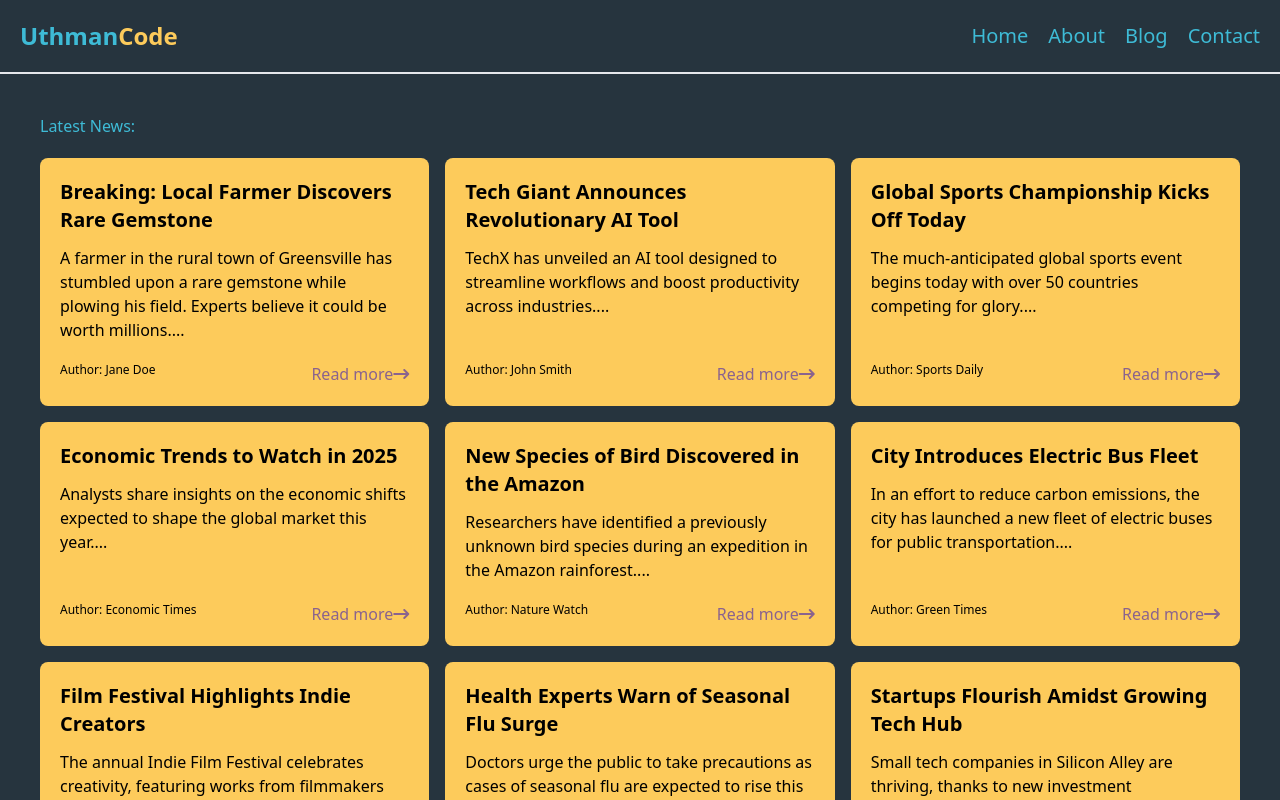
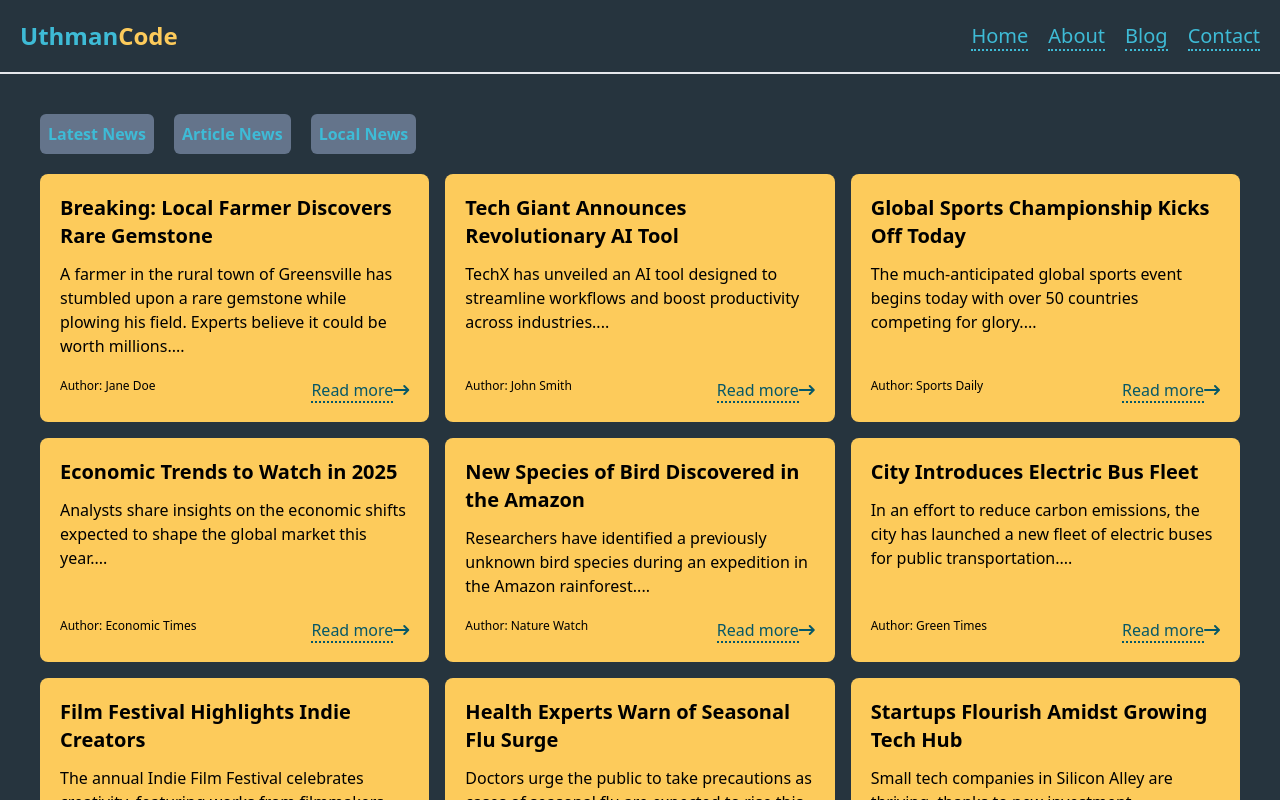
Before and after one commit to uthmanHub/Frontend_Assignment_Flexisaf, a React (Vite) app: page / in a window 1280 px wide. Shown: the top 800 px of the page. Built offline with nearby package versions, Linux system fonts and the light colour scheme.

Commit message:
sample commit

```diff
--- a/src/components/Header.jsx
+++ b/src/components/Header.jsx
@@ -2,10 +2,11 @@ import React from "react";
 
 const Header = () => {
   return (
-    <nav className="flex text-[#3ebbd6] sticky top-0 w-full  bg-bg text-xl font-medium justify-between items-center p-5 border-b-2">
-      {/* <img src="" alt="" /> */}
+    <nav className="flex text-[#3ebbd6] sticky top-0 w-full  bg-bg text-xl font-medium justify-between items-center p-3 md:p-5 border-b-2">
+      {/* brand name */}
       <span className="font-semibold text-2xl">Uthman<span className="text-[#fdcb5b]">Code</span> </span>
 
+      {/* desktop navigation links */}
       <ul className="gap-5 hidden lg:flex ">
         <li>
           <a href="#home">Home</a>
@@ -21,10 +22,10 @@ const Header = () => {
         </li>
       </ul>
 
-
+      {/* mobile navigation links */}
       <details className="hide relative lg:hidden">
         <summary><i className="fa-solid fa-bars lg:hidden" ></i></summary>
-        <ul className=" absolute w-fit right-0 bg-bg p-10 ">
+        <ul className=" absolute grid gap-2 w-fit right-0 bg-bg p-10 ">
         <li>
           <a href="#home">Home</a>
         </li>
--- a/src/components/Main.jsx
+++ b/src/components/Main.jsx
@@ -2,24 +2,30 @@ import React from "react";
 import news from "./../assets/Data";
 
 const Main = () => {
-  // using map function to display an array in console
-  news.map((item) => {
-    console.log(item)
-  })
 
-  // using foreach function to display an array in console
-
-  news.forEach((item) => {
-    console.log(item.title, "author by ==", item.author)
-  })
+  let category = ["Latest", "Article", "Local"];
 
   return (
-    <main className="px-10">
-    <h1 className="mt-10 text-primary">Latest News:</h1>
+    <main className="px-3 md:px-6 lg:px-10">
+      {/* set a category */}
+      <div className="flex gap-5 ">
+        {category.map((item, index) => {
+          return (
+            <span key={index} className="mt-10 hover:bg-[#ccc] hover:text-black font-bold rounded-md bg-slate-500 card p-2 text-primary">
+              {item} News
+            </span>
+          );
+        })}
+      </div>
+
+      {/* render the content of the array/list */}
       <div className="grid w-full grid-cols-1 md:grid-cols-2 lg:grid-cols-3 gap-4 mt-5">
         {news.map((item) => {
           return (
-            <div key={item.id} className="bg-card h-[calc(100% + 100px)] justify-between flex flex-col p-5 rounded-lg">
+            <div
+              key={item.id}
+              className="bg-card h-[calc(100% + 100px)] justify-between flex flex-col p-5 rounded-lg"
+            >
               <div>
                 <h2 className="font-bold text-xl mb-3">{item.title}</h2>
                 <p>{item.content}...</p>
@@ -28,8 +34,10 @@ const Main = () => {
               <div className="flex w-full gap-10 justify-between mt-5">
                 <span className="w-fit sm:text-xs">Author: {item.author}</span>
                 <div className=" items-center w-fit font-medium text-link">
-                    <a href="#" className="">Read more</a>
-                    <i className="fa-solid fa-arrow-right-long"></i>
+                  <a href="#" className="">
+                    Read <span className="hidden lg:inline">more</span>
+                  </a>
+                  <i className="fa-solid fa-arrow-right-long"></i>
                 </div>
               </div>
             </div>
--- a/src/index.css
+++ b/src/index.css
@@ -11,9 +11,21 @@
 
 body {
   background-color: #26343e;
+  /* background-color: #32282b; */
+
 
 }
+
 
 .hide>summary::marker {
   content: " ";
 }
+
+a{
+  transition: border .1s ease-out;
+  border-bottom: 2px dotted;
+}
+a:hover {
+  padding-bottom: 1px;
+  border-bottom: 2px double;
+}
--- a/tailwind.config.js
+++ b/tailwind.config.js
@@ -7,11 +7,16 @@ export default {
   theme: {
     extend: {
       colors:{
+        bg: '#065868',
         bg: '#26343e',
         primary: '#3ebbd6',
         card: '#fdcb5b',
-        link: '#8a638e'
+        // card: '#ccc',
+        link: '#8a638e',
+        link: '#065868',
+        // link: '#3ebbd6'
       }
+
     },
   },
   plugins: [],
```
